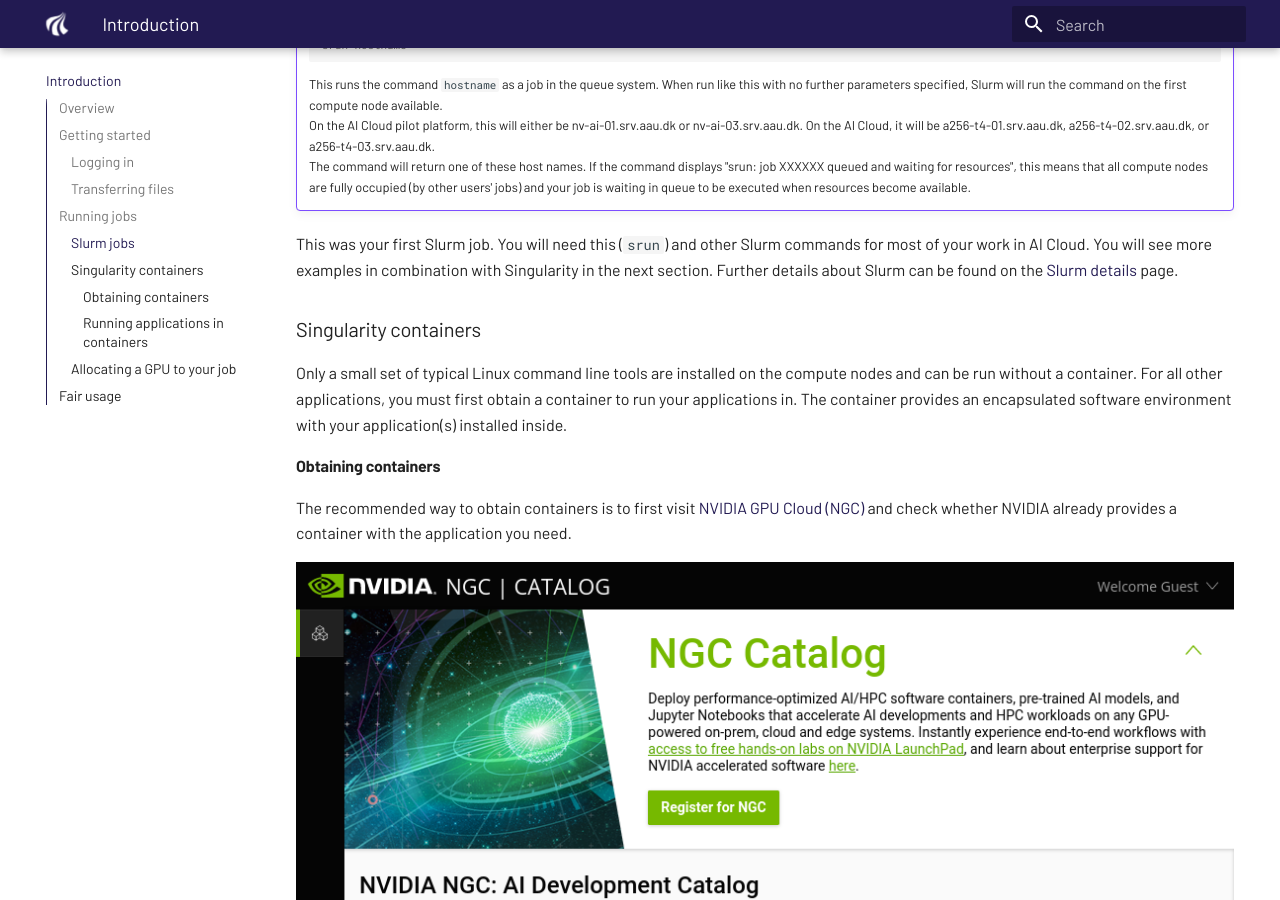
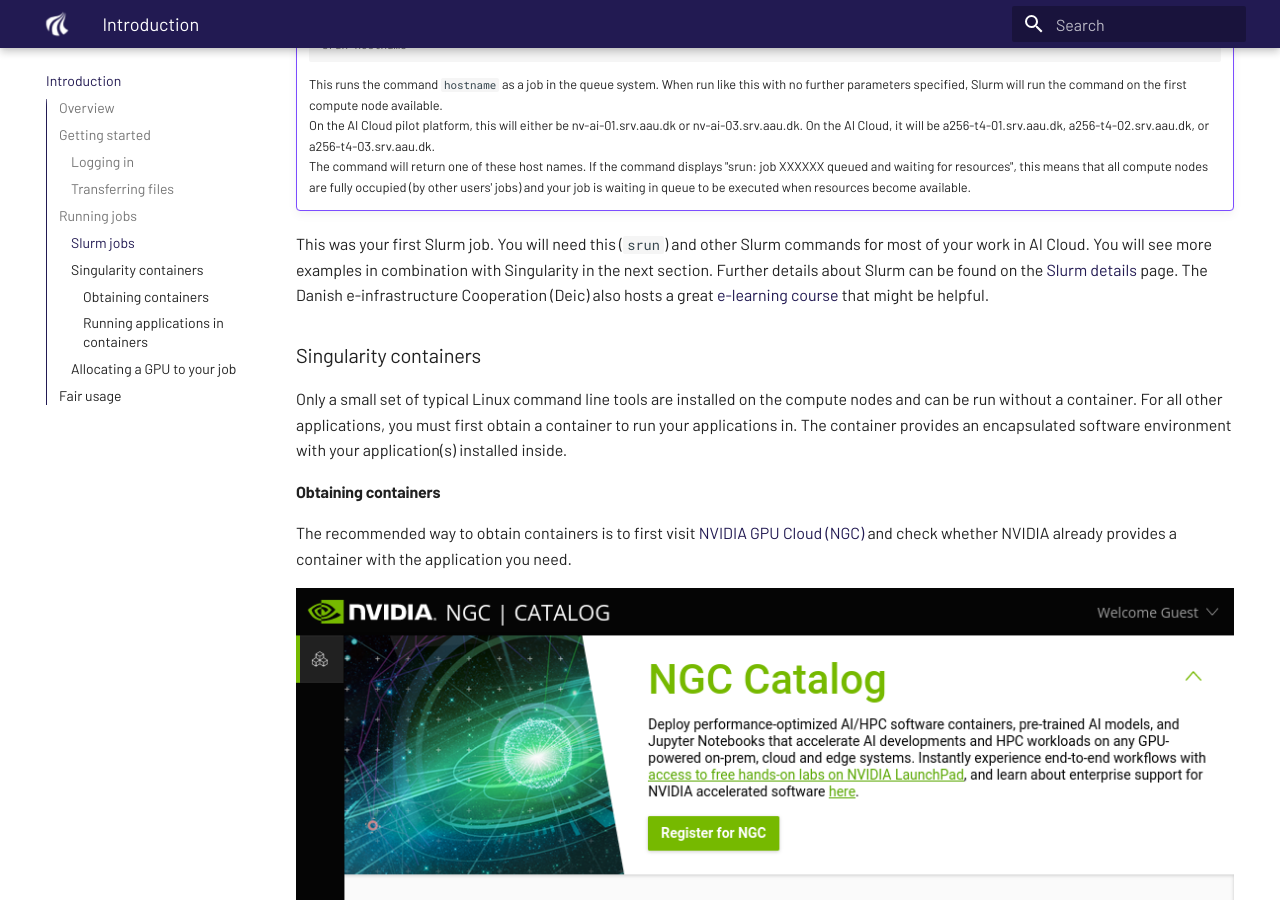
Before and after one commit to aau-claaudia/aicloud-docs, an MkDocs documentation site: the page built from docs/introduction.md, in a window 1280 px wide and 900 px high, scrolled down 3338 px. Built offline with MkDocs 1.6.1 and Material for MkDocs 9.7.7, drawn with Linux system fonts in a browser that asks for light colours.

Commit message:
Added link to DeiC's slurm course

```diff
--- a/docs/introduction.md
+++ b/docs/introduction.md
@@ -195,7 +195,8 @@
 Slurm commands for most of your work in AI Cloud. You will see more
 examples in combination with Singularity in the next section. Further
 details about Slurm can be found on the [Slurm details](slurm.md)
-page.
+page. The Danish e-infrastructure Cooperation (Deic) also hosts a great
+[e-learning course](http://slurmlearning.deic.dk/) that might be helpful.
 
 ### Singularity containers
 
```
